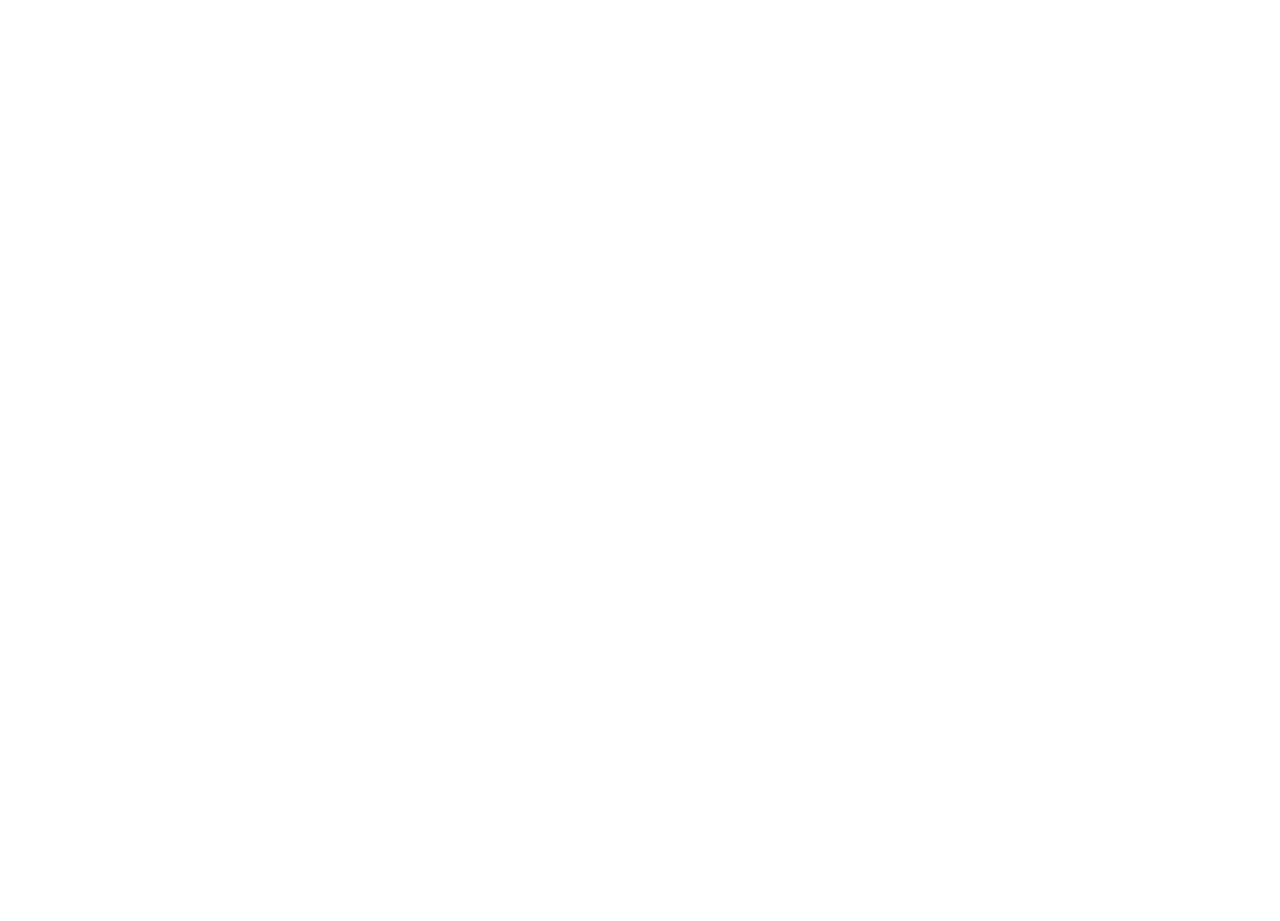
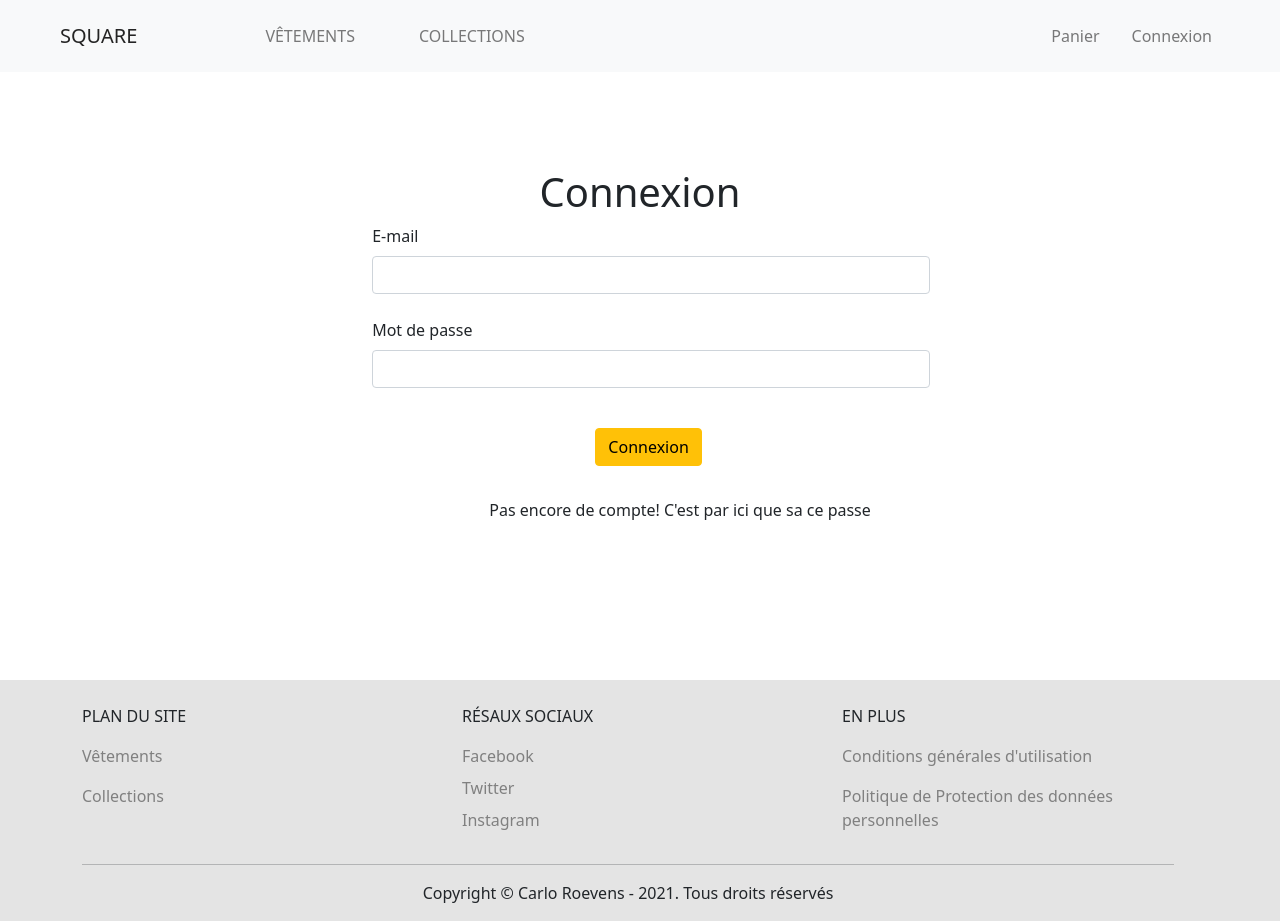
Before and after one commit to carloroevens/projet5, a PHP site: page /index.php?p=connexion in a window 1280 px wide. Before the commit the page is empty. Before the commit the page ends 800 px from the top, so only its background shows below. Run offline with PHP 8.4, Linux system fonts and the light colour scheme.

Commit message:
Ajout page de connexion

```diff
--- a/controller/AppController.php
+++ b/controller/AppController.php
@@ -29,4 +29,14 @@ class AppController
 			throw new Exception("L'identifiant du produit n'est pas le bon");
 		}
 	}
+
+	public function getConnexionPage()
+	{
+		require 'view/connexion.php';
+	}
+
+	public function getRegistrationPage()
+	{
+		require 'view/registration.php';
+	}
 }
--- a/index.php
+++ b/index.php
@@ -24,6 +24,12 @@ try{
 	elseif ($p === 'single') {
 		$appController->getSinglePage($_GET['idProduct']);
 	}
+	elseif ($p === 'connexion') {
+		$appController->getConnexionPage();
+	}
+	elseif ($p === 'registration') {
+		# code...
+	}
 }
 
 catch(Exception $e)
--- /dev/null
+++ b/public/css/form.css
@@ -0,0 +1,24 @@
+form div
+{
+	margin-left: 26%;
+}
+
+form button
+{
+	margin-left: 46%;
+}
+
+.registration
+{
+	margin-left: 36.5%;
+}
+
+.registration:hover
+{
+	border-bottom: solid 2px #E3C220;
+}
+
+.page
+{
+	min-height: 70vh;
+}
--- /dev/null
+++ b/view/connexion.php
@@ -0,0 +1,47 @@
+<!doctype html>
+<html lang="fr">
+  <head>
+    <!-- Required meta tags -->
+    <meta charset="utf-8">
+    <meta name="viewport" content="width=device-width, initial-scale=1">
+
+    <!-- Bootstrap CSS -->
+    <link href="https://cdn.jsdelivr.net/npm/bootstrap@5.0.0-beta1/dist/css/bootstrap.min.css" rel="stylesheet" integrity="sha384-giJF6kkoqNQ00vy+HMDP7azOuL0xtbfIcaT9wjKHr8RbDVddVHyTfAAsrekwKmP1" crossorigin="anonymous">
+    <link rel="stylesheet" type="text/css" href="public/css/hero.css">
+    <link rel="stylesheet" type="text/css" href="public/css/form.css">
+
+    <title>Hello, world!</title>
+  </head>
+  <body class="bg-white bg-gradient">
+
+  <?php
+    require 'view/header.php'
+  ?>
+
+  <div class="container page">
+    <div class="row">
+      <div class="col mt-5">
+        <h1 class="text-center mt-5">Connexion</h1>
+        <form class="mb-3">
+          <div class="mb-4 w-50">
+            <label for="mail" class="form-label">E-mail</label>
+            <input type="email" class="form-control" id="mail">
+          </div>
+          <div class="mb-4 w-50">
+            <label for="password" class="form-label">Mot de passe</label>
+            <input type="password" class="form-control" id="password">
+          </div>
+          <button type="submit" class="btn btn-warning my-3">Connexion</button>
+        </form>
+        <a class="text-decoration-none text-dark registration" href="index.php?p=registration">Pas encore de compte! C'est par ici que sa ce passe</a>
+      </div>
+    </div>
+  </div>
+
+  <?php
+    require 'view/footer.php'
+  ?>
+
+    <script src="https://cdn.jsdelivr.net/npm/bootstrap@5.0.0-beta1/dist/js/bootstrap.bundle.min.js" integrity="sha384-ygbV9kiqUc6oa4msXn9868pTtWMgiQaeYH7/t7LECLbyPA2x65Kgf80OJFdroafW" crossorigin="anonymous"></script>
+  </body>
+</html>
--- a/view/header.php
+++ b/view/header.php
@@ -13,12 +13,12 @@
             <a class="nav-link link" href="#">COLLECTIONS</a>
           </li>
         </ul>
-        <ul class="navbar-nav ms-auto">
-          <li class="nav-item">
+        <ul class="navbar-nav ms-auto me-5">
+          <li class="nav-item me-3">
             <a class="nav-link link" href="#">Panier</a>
           </li>
           <li class="nav-item">
-            <a class="nav-link link" href="#">Connexion</a>
+            <a class="nav-link link" href="index.php?p=connexion">Connexion</a>
           </li>
         </ul>
       </div>
```
Also changed, not shown: public/css/header.css (added), view/registration.php (added).
